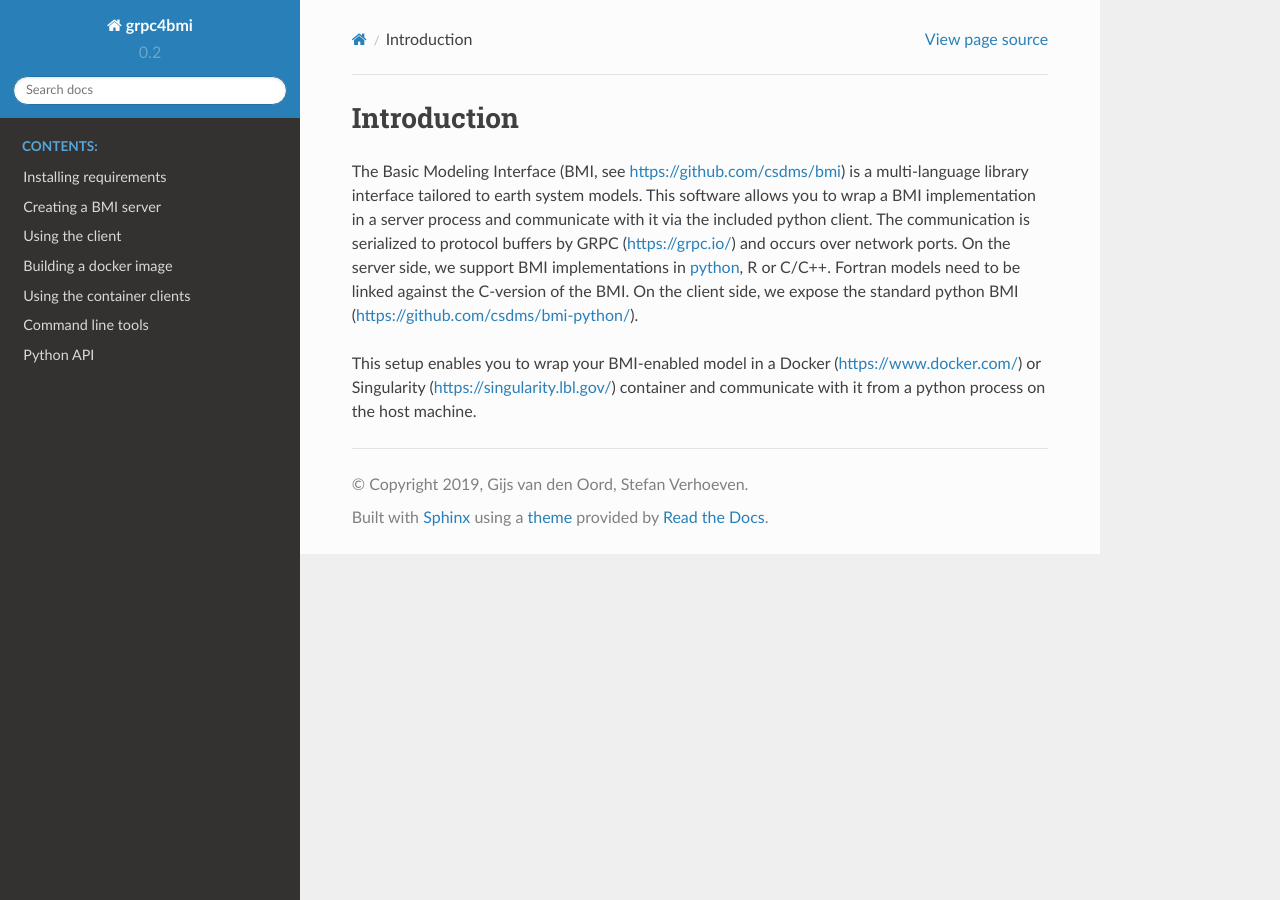
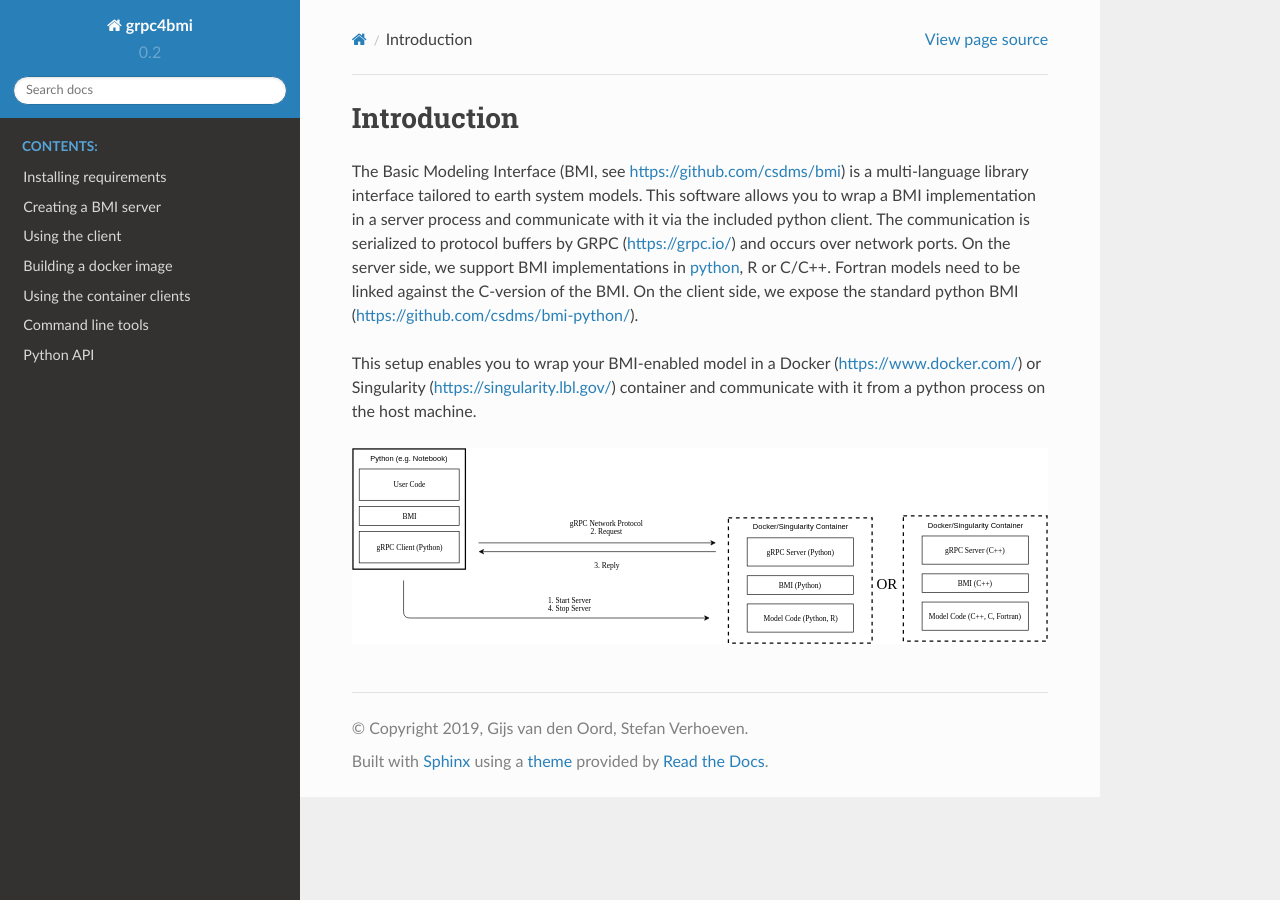
Before and after one commit to eWaterCycle/grpc4bmi, a Sphinx documentation site: the page built from docs/introduction.rst, in a window 1280 px wide. Built offline with Sphinx 7.4.7 and the Read the Docs theme 2.0.0, drawn with Linux system fonts in a browser that asks for light colours.

Commit message:
Include design schema in docs

```diff
--- a/docs/introduction.rst
+++ b/docs/introduction.rst
@@ -4,3 +4,5 @@ Introduction
 The Basic Modeling Interface (BMI, see https://github.com/csdms/bmi) is a multi-language library interface tailored to earth system models. This software allows you to wrap a BMI implementation in a server process and communicate with it via the included python client. The communication is serialized to protocol buffers by GRPC (https://grpc.io/) and occurs over network ports. On the server side, we support BMI implementations in :ref:`python <pythonservice>`, R or C/C++. Fortran models need to be linked against the C-version of the BMI. On the client side, we expose the standard python BMI (https://github.com/csdms/bmi-python/).
 
 This setup enables you to wrap your BMI-enabled model in a Docker (https://www.docker.com/) or Singularity (https://singularity.lbl.gov/) container  and communicate with it from a python process on the host machine.
+
+.. image:: _static/design-overview.svg
```
Also changed, not shown: README.md (+2 -0 lines).
